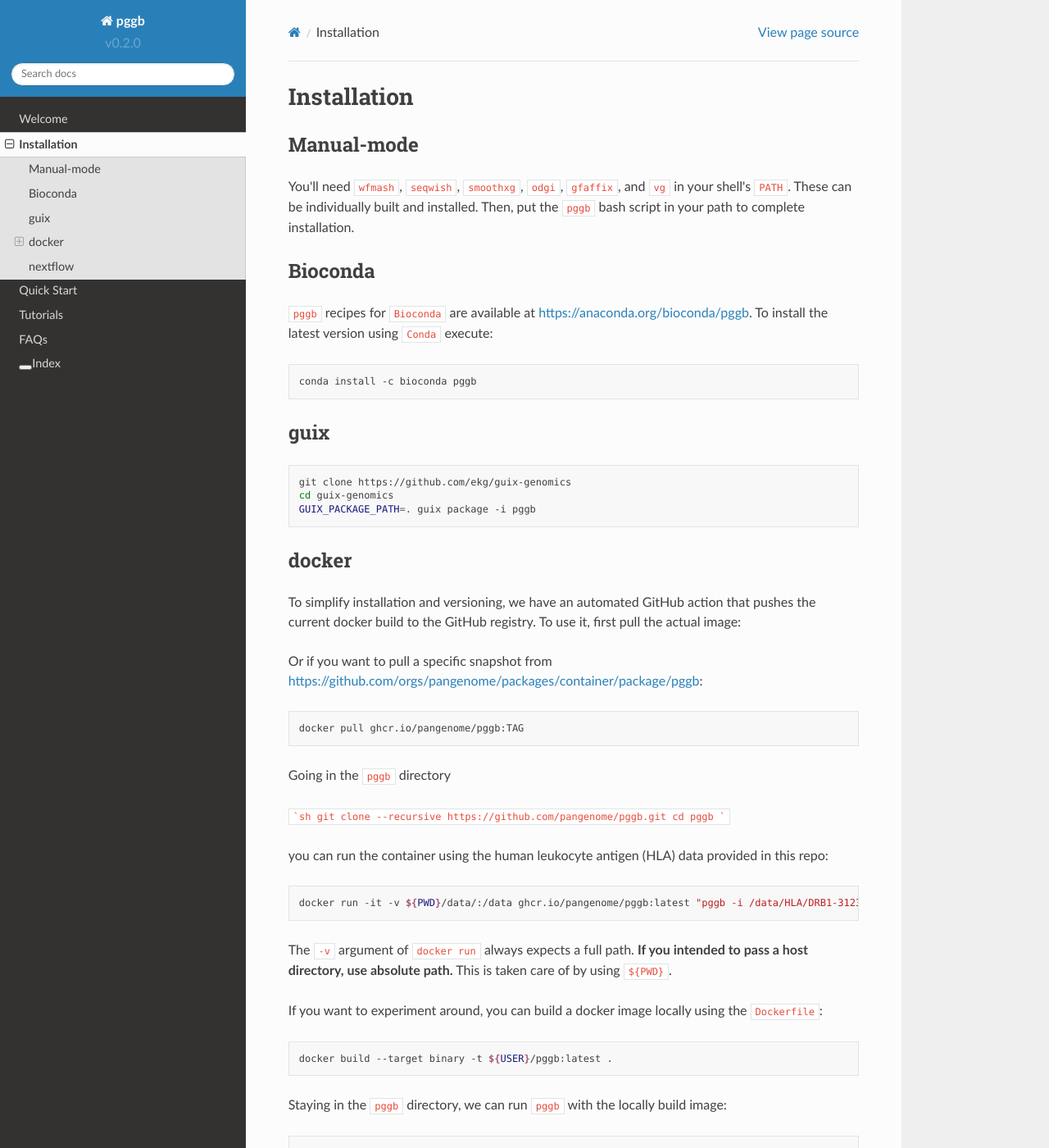
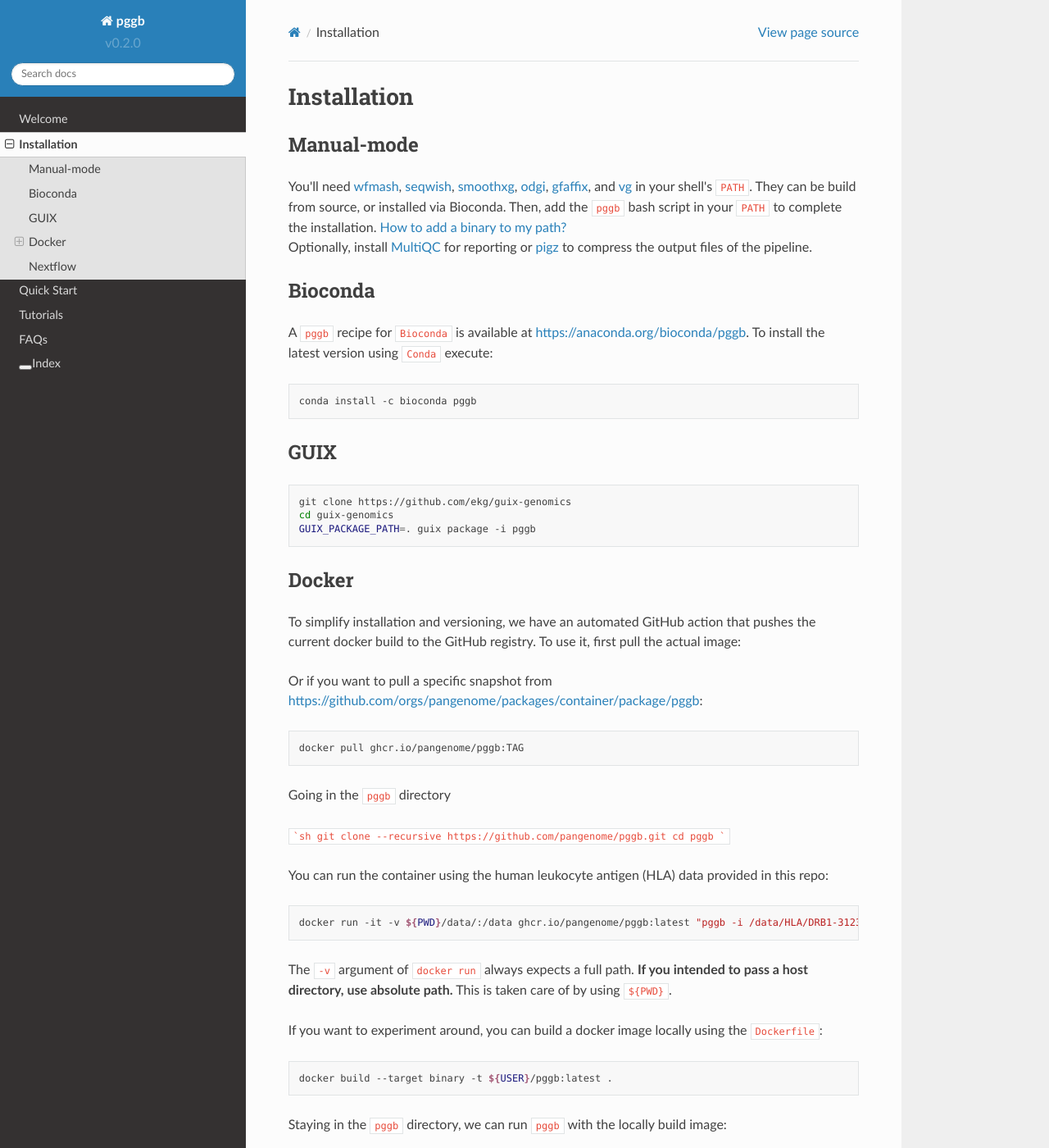
Before and after one commit to pangenome/pggb, a Sphinx documentation site: the page built from docs/rst/installation.rst, in a window 1280 px wide and 1400 px high. Shown: the whole window at 82% size. Built offline with Sphinx 7.4.7 and the Read the Docs theme 2.0.0, drawn with Linux system fonts in a browser that asks for light colours; some of the changed text lies outside the part shown.

Commit message:
installation [skip ci]

````diff
--- a/docs/conf.py
+++ b/docs/conf.py
@@ -20,13 +20,13 @@ sys.path.insert(0, os.path.abspath('../lib/'))
 # -- Project information -----------------------------------------------------
 
 project = u'pggb'
-copyright = '2022, Erik Garrison, .... Revision v0.2.0-99d470a'
-author = u'Erik Garrison, ...'
+copyright = '2022, Andrea Guarracino, Simon Heumos, Erik Garrison, ..., Revision v0.2.0-9392572'
+author = u'Andrea Guarracino, Simon Heumos, Erik Garrison, ...'
 
 # The short X.Y version
 version = 'v0.2.0'
 # The full version, including alpha/beta/rc tags
-release = '99d470a'
+release = '9392572'
 
 
 # -- General configuration ---------------------------------------------------
--- a/docs/rst/installation.rst
+++ b/docs/rst/installation.rst
@@ -5,17 +5,23 @@ Installation
 ############
 
 Manual-mode
-====================
+===========
 
-You'll need ``wfmash``, ``seqwish``, ``smoothxg``, ``odgi``, ``gfaffix``, and ``vg`` in your shell's ``PATH``.
-These can be individually built and installed.
-Then, put the ``pggb`` bash script in your path to complete installation.
+.. |br| raw:: html
 
+   <br />
+
+You'll need `wfmash <https://github.com/ekg/wfmash>`_, `seqwish <https://github.com/ekg/seqwish>`_, `smoothxg <https://github.com/pangenome/smoothxg>`_,
+`odgi <https://github.com/pangenome/odgi>`_, `gfaffix <https://github.com/marschall-lab/GFAffix>`_, and `vg <https://github.com/vgteam/vg>`_
+in your shell's ``PATH``. They can be build from source, or installed via Bioconda.
+Then, add the ``pggb`` bash script in your ``PATH`` to complete the installation.
+`How to add a binary to my path? <https://zwbetz.com/how-to-add-a-binary-to-your-path-on-macos-linux-windows/>`_ |br|
+Optionally, install `MultiQC <https://multiqc.info/>`_ for reporting or `pigz <https://zlib.net/pigz/>`_ to compress the output files of the pipeline.
 
 Bioconda
-====================
+========
 
-``pggb`` recipes for ``Bioconda`` are available at https://anaconda.org/bioconda/pggb.
+A ``pggb`` recipe for ``Bioconda`` is available at https://anaconda.org/bioconda/pggb.
 To install the latest version using ``Conda`` execute:
 
 .. code-block:: bash
@@ -23,8 +29,8 @@ To install the latest version using ``Conda`` execute:
     conda install -c bioconda pggb
 
 
-guix
-====================
+GUIX
+====
 
 .. code-block:: bash
 
@@ -33,8 +39,8 @@ guix
     GUIX_PACKAGE_PATH=. guix package -i pggb
 
 
-docker
-====================
+Docker
+======
 
 To simplify installation and versioning, we have an automated GitHub action that pushes the current docker build to the GitHub registry.
 To use it, first pull the actual image:
@@ -57,7 +63,7 @@ git clone --recursive https://github.com/pangenome/pggb.git
 cd pggb
 ```
 
-you can run the container using the human leukocyte antigen (HLA) data provided in this repo:
+You can run the container using the human leukocyte antigen (HLA) data provided in this repo:
 
 .. code-block:: bash
 
@@ -97,8 +103,9 @@ If you have a processor that supports AVX512, it is recommended to rebuild the d
 
 from the ``Dockerfile``. This can lead to better performance in the ``abPOA`` step on machines which have AVX512 support.
 
-nextflow
-====================
+Nextflow
+========
 
-A nextflow DSL2 port of ``pggb`` is developed by the `nf-core <https://nf-co.re/>`_ community.
-See `nf-core/pangenome <https://github.com/nf-core/pangenome>`_ for more details.
+A Nextflow DSL2 port of ``pggb`` is actively developed by the `nf-core <https://nf-co.re/>`_ community.
+See `nf-core/pangenome <https://github.com/nf-core/pangenome>`_ for more details. The aim is to implement a cluster-scalable version of ``pggb``.
+The Nextflow version can already run the precise base-level alignment step of ``wfmash`` in parallel across the nodes of a cluster.
````
